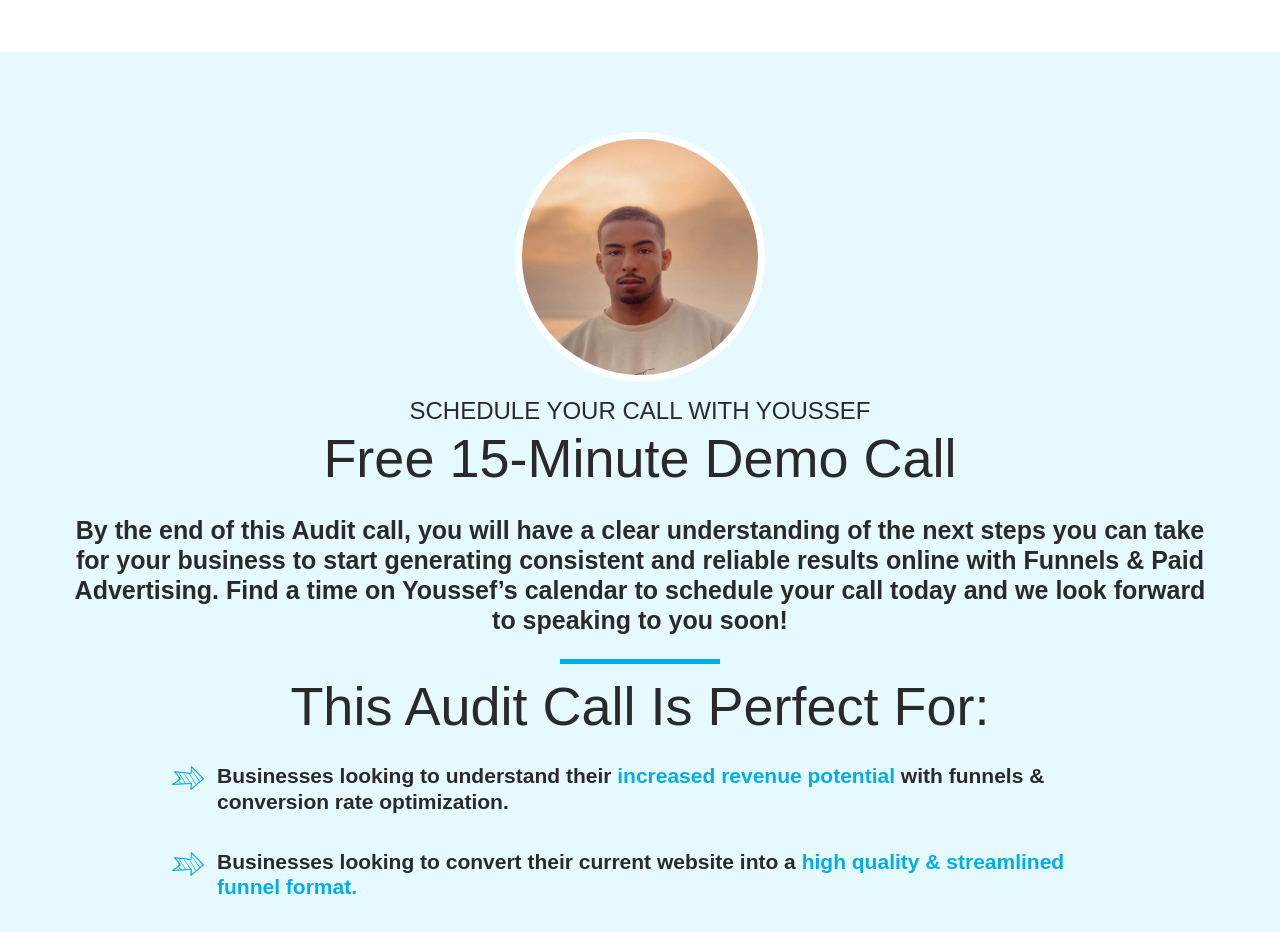
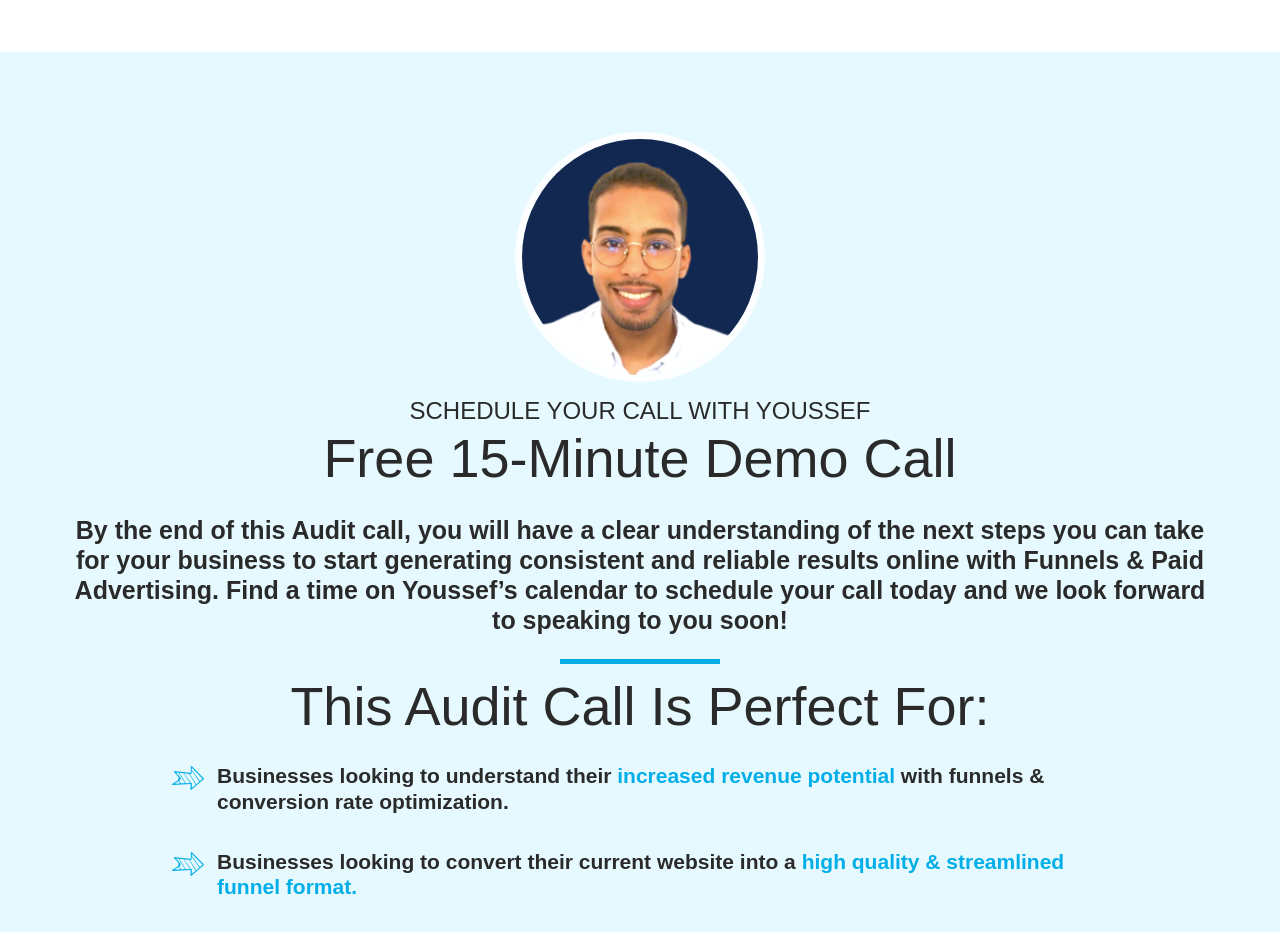
Before and after one commit to baamelyoussef/VenturemediaFunnel, a plain HTML site: page index.html in a window 1280 px wide. Shown: the part 4960-5892 px from the top of the page. Drawn offline with Linux system fonts and the light colour scheme.

Commit message:
changeCEOPic

```diff
--- a/index.html
+++ b/index.html
@@ -328,7 +328,7 @@ We’re here to build you a custom sales funnel for your business that will:
 			<div class="container">
 				<div class="row">
 					<div class="col-md-12">
-						<div class="text-center"> <img src="images/images/ceopic.jpg"
+						<div class="text-center"> <img src="images/images/ceopic.png"
 								style="border-radius:50%; width: 250px;height:250px;border: 7px solid rgba(255, 255, 255, 0.92);">
 						</div>
 						<h5 style="margin-top: 15px;">SCHEDULE YOUR CALL WITH YOUSSEF
```
Also changed, not shown: images/images/ceopic.jpg (deleted), images/images/ceopic.png (added).
